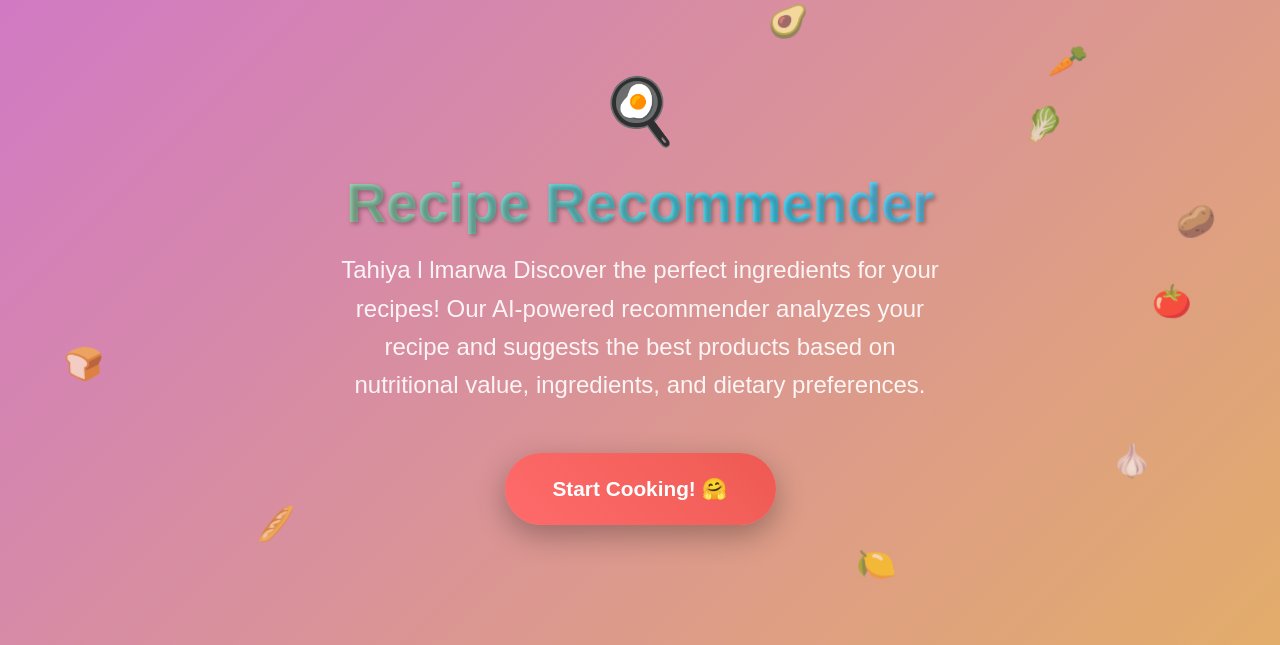
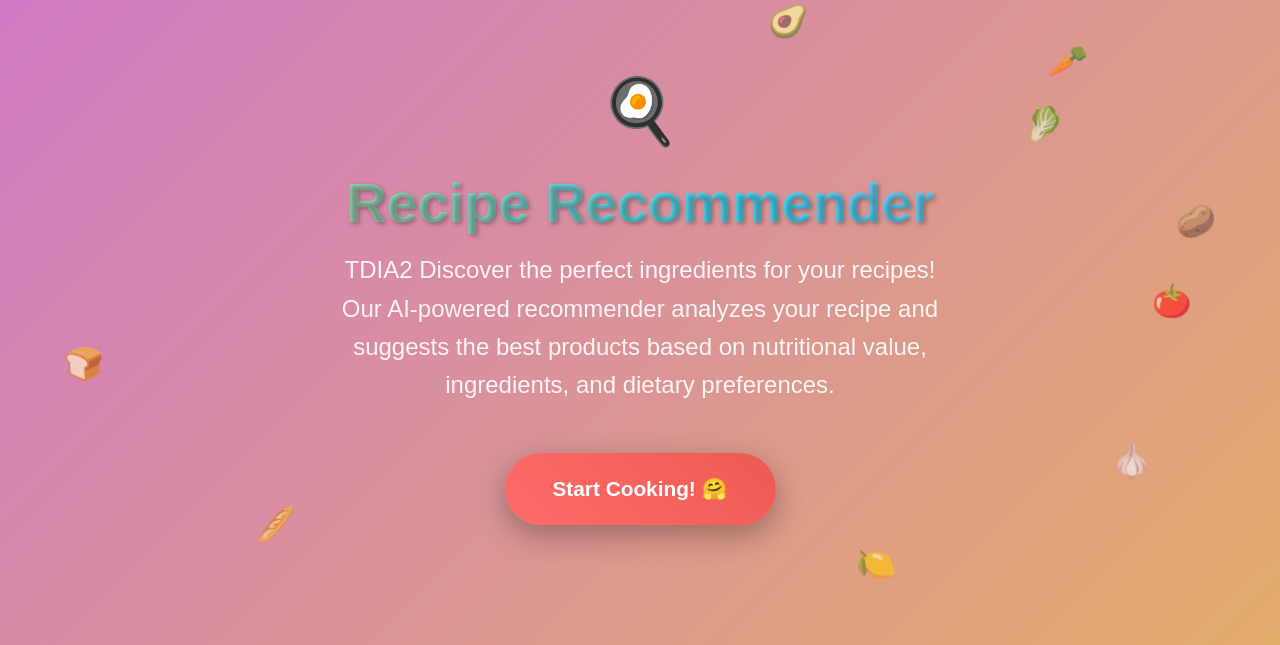
Before and after one commit to Insaf-Badri/Product_Food_Recommendation_-System, a Flask app: page / in a window 1280 px wide. Shown: the part 98-743 px from the top of the page. Run offline with Flask 3, Linux system fonts and the light colour scheme; data that the repository does not hold is empty.

Commit message:
Update index.html

```diff
--- a/templates/index.html
+++ b/templates/index.html
@@ -28,7 +28,7 @@
         <div class="logo">🍳</div>
         <h1 class="title">Recipe Recommender</h1>
         <p class="subtitle">
-            Tahiya l lmarwa
+            TDIA2
             Discover the perfect ingredients for your recipes! Our AI-powered recommender analyzes your recipe and suggests the best products based on nutritional value, ingredients, and dietary preferences.
         </p>
         <button class="start-btn" onclick="showRecipeForm()">
```
